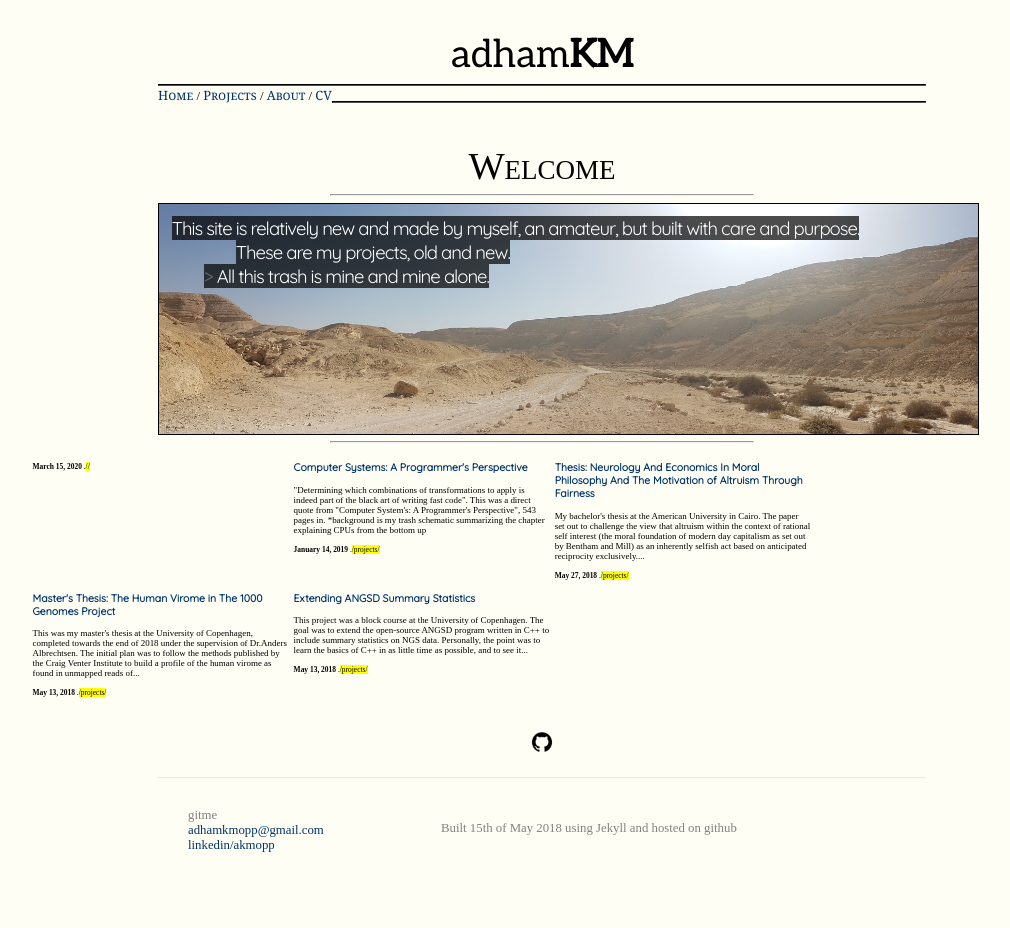
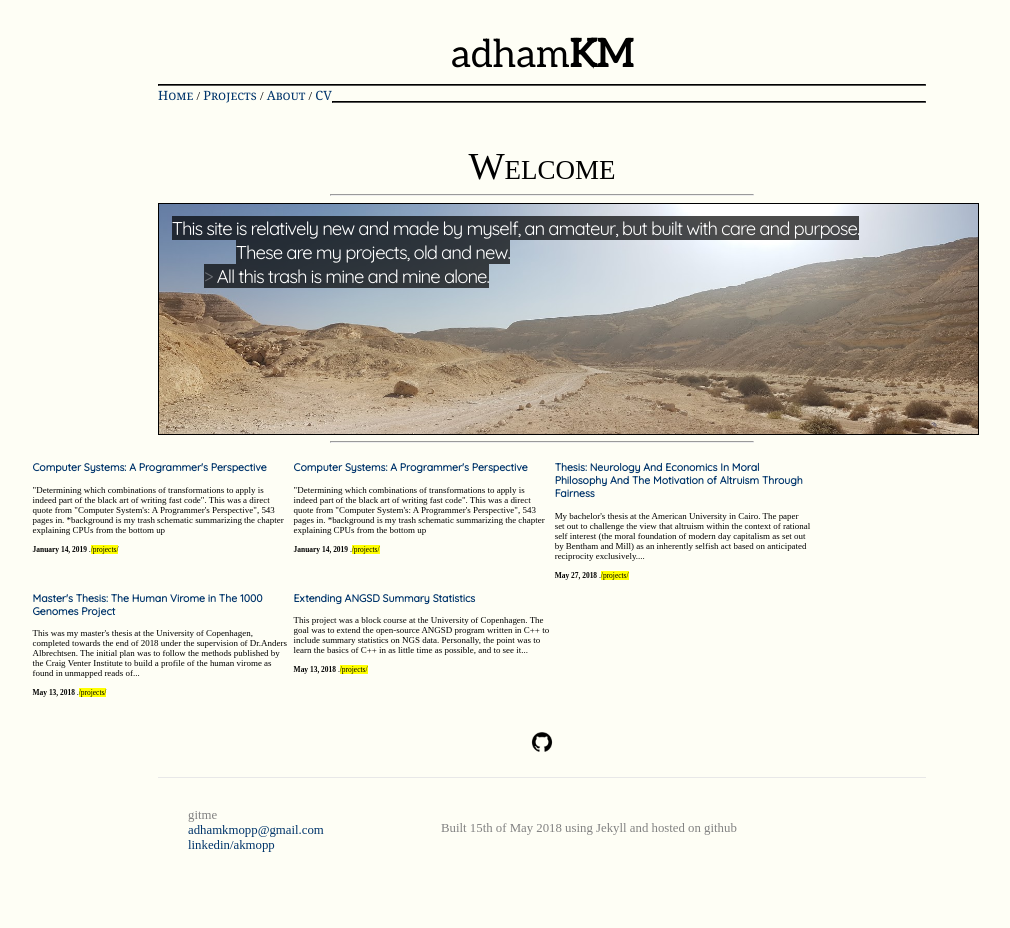
Before and after one commit to Adhamkmopp/gitme, a Jekyll site: the page built from index.html, in a window 1280 px wide. Shown: the whole page, without its empty margins (98-1108 px from the left). Built offline with Jekyll 4.4.1, drawn with Linux system fonts in a browser that asks for light colours; some of the changed lines change nothing that is shown.

Commit message:
Update 2019-12-28-The-Burrow-Wheeler-Transformation-Algorithm.html

```diff
--- a/_posts/2019-12-28-The-Burrow-Wheeler-Transformation-Algorithm.html
+++ b/_posts/2019-12-28-The-Burrow-Wheeler-Transformation-Algorithm.html
@@ -1,7 +1,7 @@
 ---
 layout: coffee
-title:  "The Burrows Wheeler Transformation Algorithm"
-date:   2019-12-28 21:55:13 +0200
+title:  "Computer Systems: A Programmer's Perspective"
+date:   2019-01-14 21:55:13 +0200
 categories: projects
 permalink: :categories/:title
 img: CMU.jpg
@@ -27,7 +27,7 @@
 description: "<p class=\"summary\" style=\"display: inline-block; font-style: italic;\">\"Determining which combinations of transformations to apply is
 indeed part of the black art of writing fast code\". This was a direct quote from \"Computer System's: A Programmer's Perspective\",
 543 pages in.</p>
-<br>
+<br> <p class=\"summary\"  style=\"text-align: right; font-size:0.75vw;\"> *background is my trash schematic summarizing the chapter explaining CPUs from the bottom up </p>"
 ---
 
 <html lang="en">
@@ -37,17 +37,22 @@
 </head>
 <body>
 
-<p class="description">At the heart of the Burrows--Wheeler transformation is any basic string sorting algorithm. This is the implementation of two different
-  string sorting algoirthms, plus one variation to pin down the most efficient one of the three; a least signficant digit suffix sort (LSD), a recursive most signficant digit suffix sort (MSD),
-  and a multi--threaded version of the latter. All three share auxilary arrays for implementing a simple count sort. MSD differs from LSD in that it is recursive,
-  and adjacent recursive calls at each level of recursion are indepedent of one another, allowing for multithreading.
+<p class="description">Standing at over 900 pages this book is the most dense book I have ever invested time and effort into, and well worth it too!
+The topics covered computer sytems (big surprise) from the ground up; beginning with numerical binary representation and machine level code,
+going through CPU design and the basics of concurrency, the virtual memory and cache hierarchies, all the way up the kernel,
+exception/ signal handling and ending with network programming and concurrent programming.
 <br>
-In theory, the recursive MSD algorithm is faster than LSD, and the multithreaded version should be magnitudes faster than both. In reality, there was not much difference in terms of speed
-between any of them. This (I think) is a direct consequence of the auxilary arrays in the count sort algorthm embedded within all three; the memory store is the bottleneck. Even
-with efficient explotation of cache memory, this will not mitigate the issue. This exercise ultimately served to demonstate how a simple 256 long array can hamstring an entire chain of reasoning.
+Each topic is encapsulated within the context of coding efficient programs or aiming at being a better programming in general; modern CPU
+architecture is discussed within the context of exploiting parallelism for example, while the virtual memory and memory architecture is
+discussed within the context of exploiting locality instead and writing cache-friendly code. The topics of linking and the ELF structure of object files
+are given in detail to sidestep common linking errors and to master machine level debugging respectively. The practice problems and
+CMU's own publically available labs emphasis programming in C, and more specifically, pointers and how to properly appeciate them. It's great. All of it.
 <br>
-
-The code and the program can be found here:<a href="https://github.com/Adhamkmopp/Burrows-Wheeler">https://github.com/Adhamkmopp/Burrows-Wheeler</a></p>. It takes a simple text file as input,
-and outputs the transformed text for each of the three different passes. Some additional notes are included in the link as well.
+What I appreciate the most is breaking above the layman level of understanding when it comes to programming; I hope to no longer
+be forced to seek help in understanding a topic and settling for a reply like "Concurrency is two lines of customers ordering from a s
+ingle cashier", or other weird analogies involving passports or phonelines or even Rob Pike's own gofers. Just knowing that threads
+are logical control flows running within a single process with their own context is enough to make all the above seem like almost gibberish.
+<br>
+Some notes, practice problem solutions and the labs can be found here:<a href="https://github.com/Adhamkmopp/cmu-comp-systems">https://github.com/Adhamkmopp/cmu-comp-systems</a></p>
 </body>
 </html>
```
